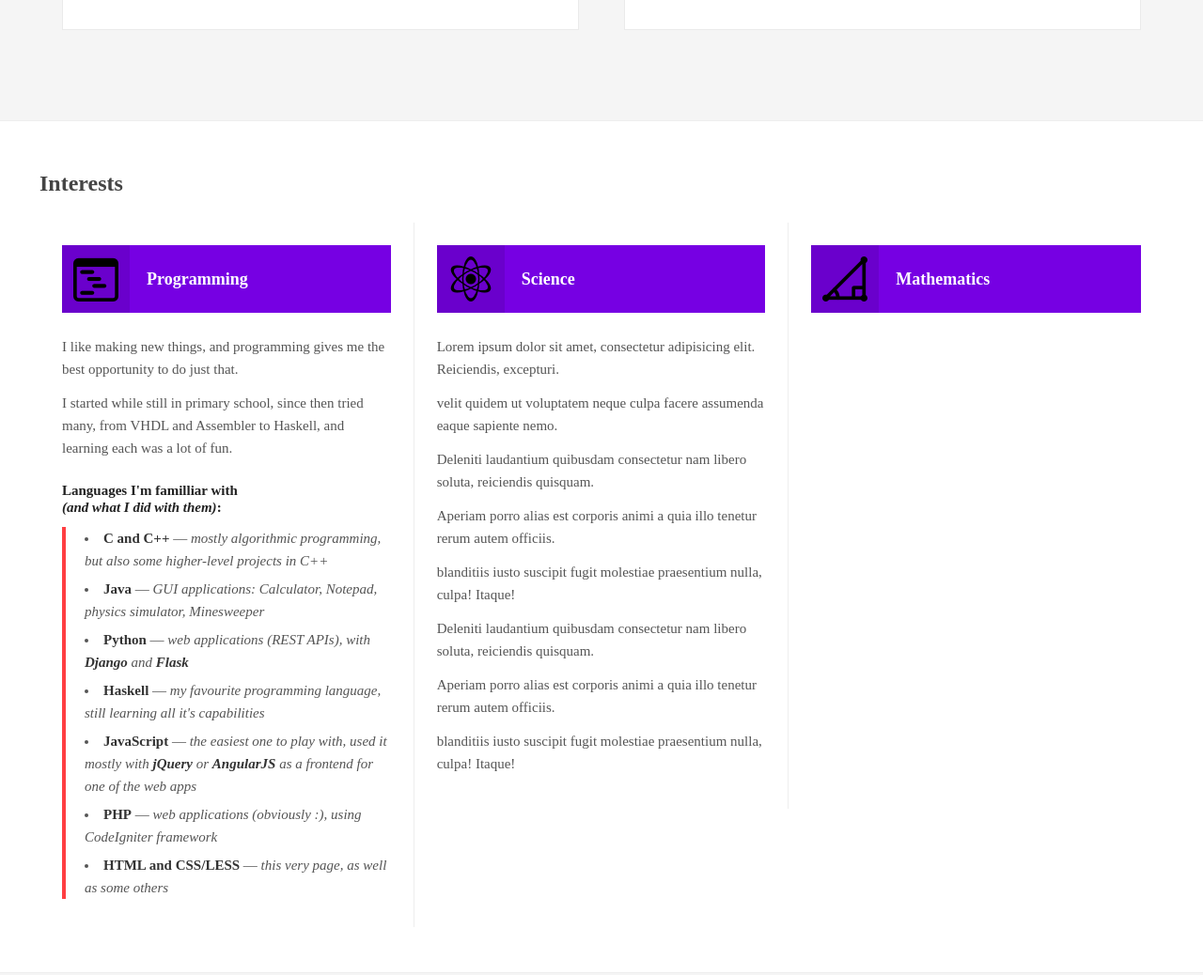
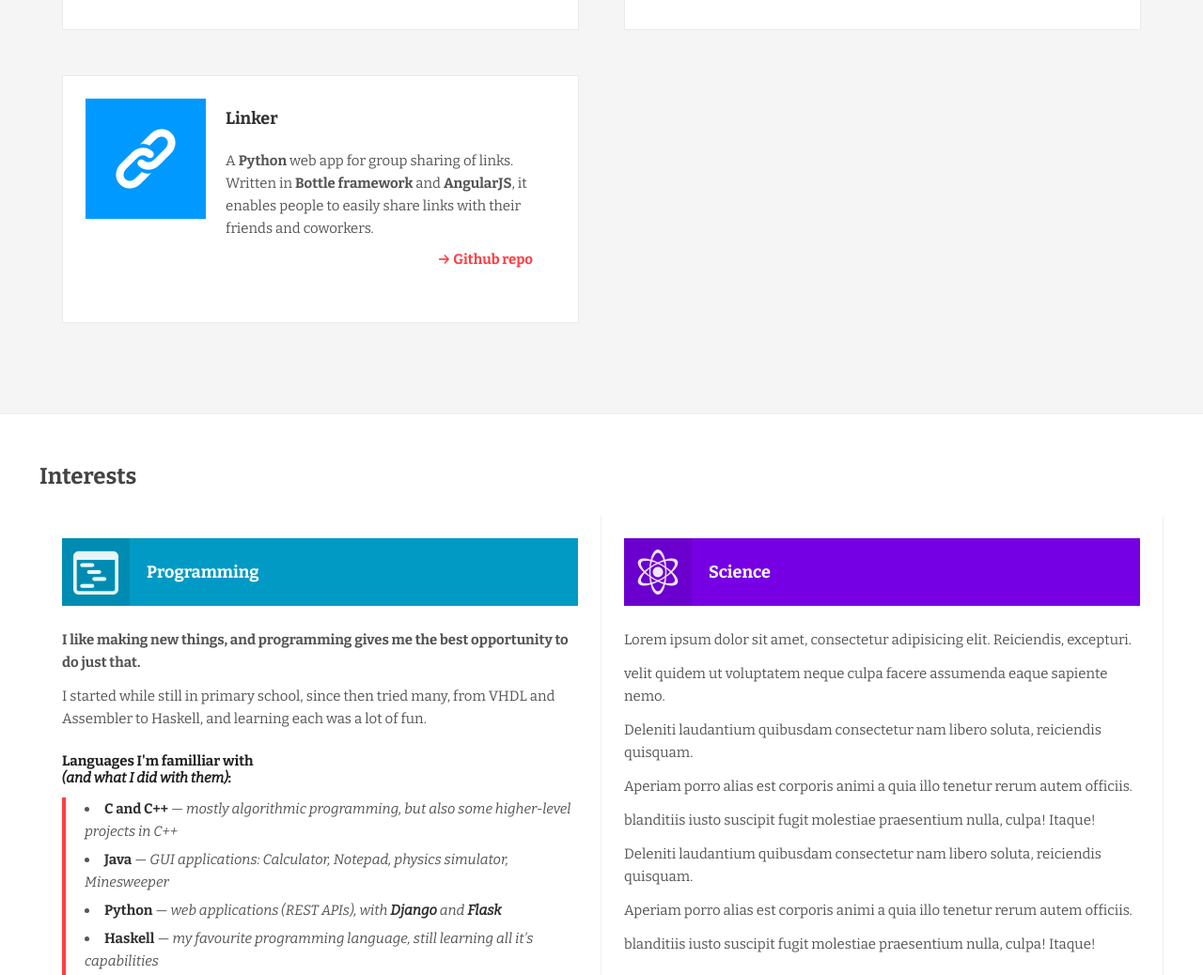
Before and after one commit to zjurelinac/zjurelinac.github.io, a plain HTML site: page index.html in a window 1280 px wide. Shown: the part 2599-3637 px from the top of the page at 94% size. Drawn offline with nearby package versions, Linux system fonts and the light colour scheme.

Commit message:
Added Linker as a new project

```diff
--- a/css/default.less
+++ b/css/default.less
@@ -1,4 +1,5 @@
 @import "reset.css";
+@import url( http://fonts.googleapis.com/css?family=Bitter:400,700,400italic );
 
 @sans   :   "Open Sans";
 @serif  :   "Bitter";
@@ -314,9 +315,10 @@ a[ href ]{
 }
 
 .interest-section{
-    .column( 1, 3 );
+    .column( 1, 2 );
     border-right    :   1px solid #eee;
-    min-height      :   300px;
+    height          :   600px;
+    margin-bottom   :   24px;
     padding         :   24px;
 
     &:last-child{
@@ -325,12 +327,13 @@ a[ href ]{
 }
 
 .interest-header{
-    background      :   @accent4;
+    background      :   @accent;
     overflow        :   hidden;
 
     img{
         background      :   rgba( 0, 0, 0, 0.1 );
         float           :   left;
+        opacity         :   0.9;
         padding         :   12px;
     }
     h3{
@@ -339,6 +342,14 @@ a[ href ]{
         line-height     :   24px;
         padding         :   24px 18px;
     }
+}
+
+.science-header{
+    background      :   @accent4;
+}
+
+.mathematics-header{
+    background      :   @accent2;
 }
 
 .interest-descr{
--- a/index.html
+++ b/index.html
@@ -192,6 +192,24 @@
                             </div>
                         </div>
                     </article>
+                    <article class = "project">
+                        <div class = "inproject">
+                            <div class = "project-content">
+                                <div class = "project-side">
+                                    <img src = "./img/linker.png"/>
+                                </div>
+                                <div class = "project-info">
+                                    <header class = "project-header">
+                                        <h3>Linker</h3>
+                                    </header>
+                                    <p class = "project-descr">A <b>Python</b> web app for group sharing of links.
+                                    Written in <b>Bottle framework</b> and <b>AngularJS</b>, it enables people to easily share
+                                    links with their friends and coworkers.</p>
+                                    <a href = "https://github.com/zjurelinac/Poly" class = "project-link">Github repo</a>
+                                </div>
+                            </div>
+                        </div>
+                    </article>
                 </div>
             </div>
         </div>
@@ -204,12 +222,12 @@
             </header>
             <div class = "interest-grid">
                 <section class = "interest-section">
-                    <header class = "interest-header">
-                        <img src = "./img/48/outline-48.png"/>
+                    <header class = "interest-header programming-header">
+                        <img src = "./img/48/outline-48w.png"/>
                         <h3>Programming</h3>
                     </header>
                     <div class = "interest-descr">
-                        <p>I like making new things, and programming gives me the best opportunity to do just that.</p>
+                        <p><b>I like making new things, and programming gives me the best opportunity to do just that.</b></p>
                         <p>I started while still in primary school, since then tried many, from VHDL and Assembler to Haskell,
                         and learning each was a lot of fun.</p>
                         <h4>Languages I'm familliar with<br/><em>(and what I did with them)</em>:</h4>
@@ -241,8 +259,8 @@
                     </div>
                 </section>
                 <section class = "interest-section">
-                    <header class = "interest-header">
-                        <img src = "./img/48/physics-48.png"/>
+                    <header class = "interest-header science-header">
+                        <img src = "./img/48/physics-48w.png"/>
                         <h3>Science</h3>
                     </header>
                     <div class = "interest-descr">
@@ -265,11 +283,28 @@
                     </div>
                 </section>
                 <section class = "interest-section">
-                    <header class = "interest-header">
-                        <img src = "./img/48/trigonometry-48.png"/>
+                    <header class = "interest-header mathematics-header">
+                        <img src = "./img/48/trigonometry-48w.png"/>
                         <h3>Mathematics</h3>
                     </header>
-
+                    <div class = "interest-descr">
+                        <p>Lorem ipsum dolor sit amet, consectetur adipisicing elit. Reiciendis,
+                        excepturi.</p>
+                        <p>velit quidem ut voluptatem neque culpa facere assumenda eaque sapiente
+                        nemo.</p>
+                        <p>Deleniti laudantium quibusdam consectetur nam libero soluta, reiciendis
+                        quisquam.</p>
+                        <p>Aperiam porro alias est corporis animi a quia illo tenetur rerum autem
+                        officiis.</p>
+                        <p>blanditiis iusto suscipit fugit molestiae praesentium nulla, culpa!
+                        Itaque!</p>
+                        <p>Deleniti laudantium quibusdam consectetur nam libero soluta, reiciendis
+                        quisquam.</p>
+                        <p>Aperiam porro alias est corporis animi a quia illo tenetur rerum autem
+                        officiis.</p>
+                        <p>blanditiis iusto suscipit fugit molestiae praesentium nulla, culpa!
+                        Itaque!</p>
+                    </div>
                 </section>
             </div>
         </div>
```
Also changed, not shown: img/48/outline-48w.png (added), img/48/physics-48w.png (added), img/48/trigonometry-48w.png (added), img/link-48.png (added), img/linker.png (added), 1 other file.
